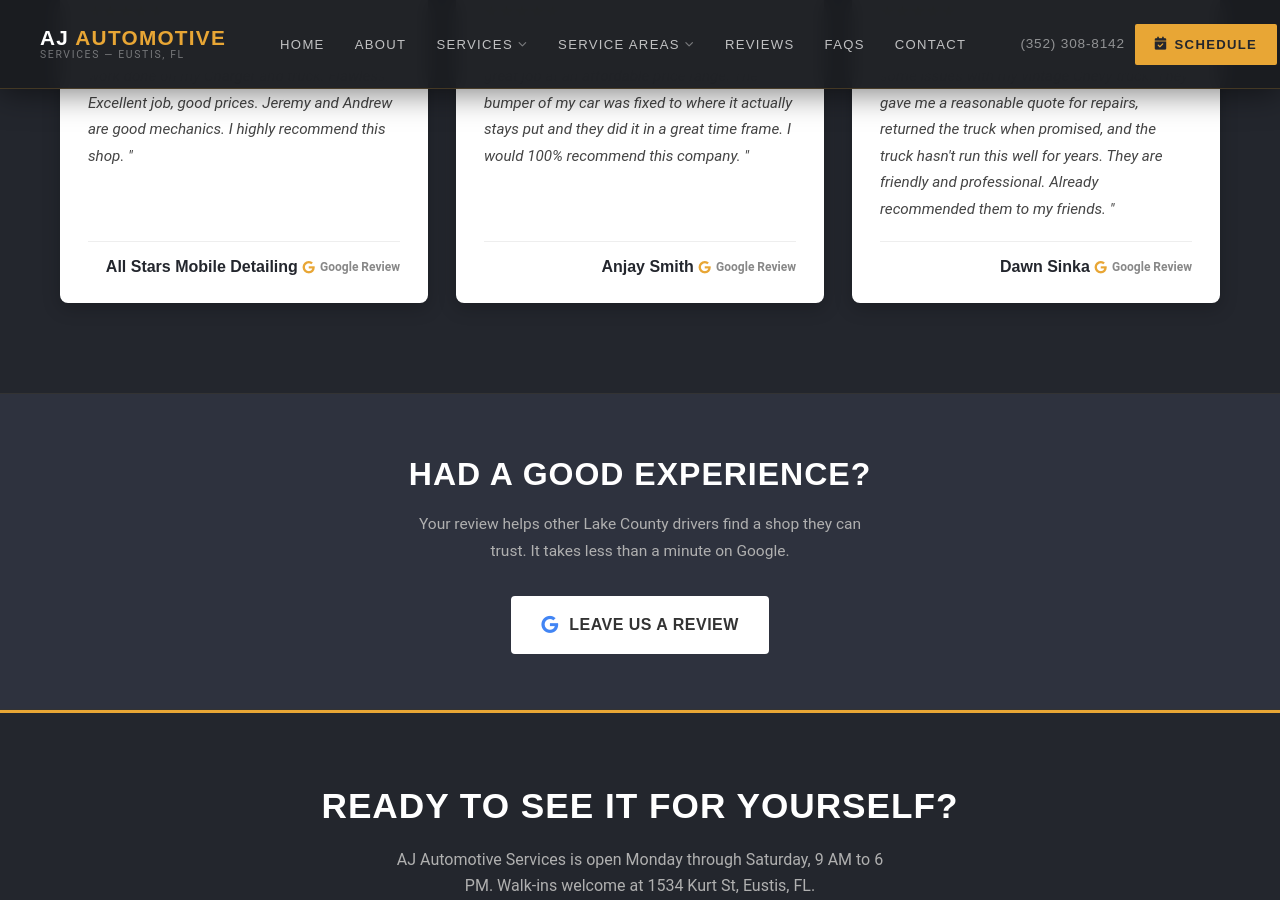
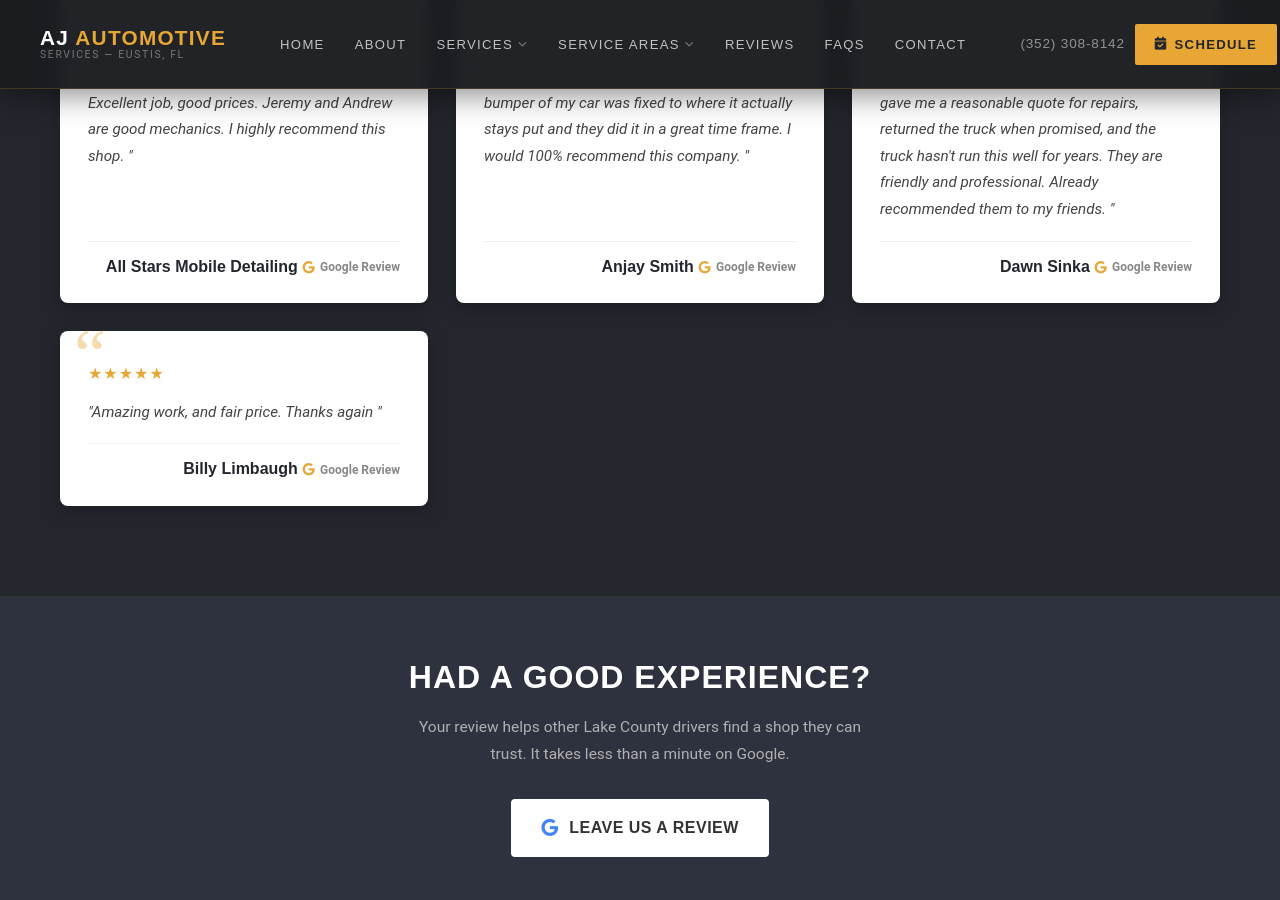
Before and after one commit to JamesBrownR/AJ-Auto-Repair, a Jekyll site: the page built from reviews/index.html, in a window 1280 px wide and 900 px high, scrolled down 1781 px. Built offline with Jekyll 4.4.1, drawn with Linux system fonts in a browser that asks for light colours; nearby versions of some CDN libraries; some web fonts are replaced; library files that are not in the unit come from our copies.

Commit message:
Update reviews.yml

```diff
--- a/_data/reviews.yml
+++ b/_data/reviews.yml
@@ -66,3 +66,8 @@
     Visited Andrew and Jeremy to inquire about some issues with my vintage Chevy truck. They gave me a reasonable
     quote for repairs, returned the truck when promised, and the truck hasn't run this well for years. They are
     friendly and professional. Already recommended them to my friends.
+
+- name: Billy Limbaugh
+  stars: 5
+  text: >
+    Amazing work, and fair price. Thanks again
```
